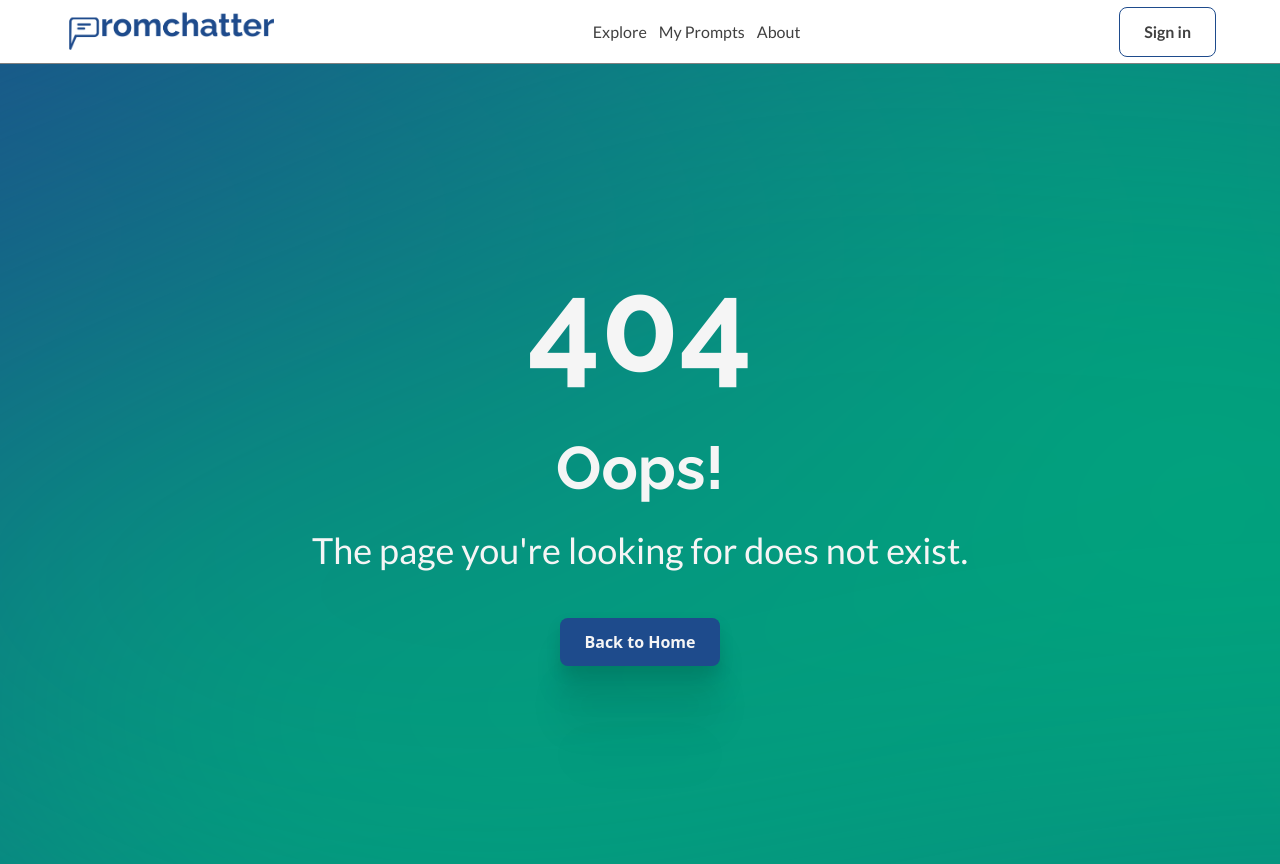
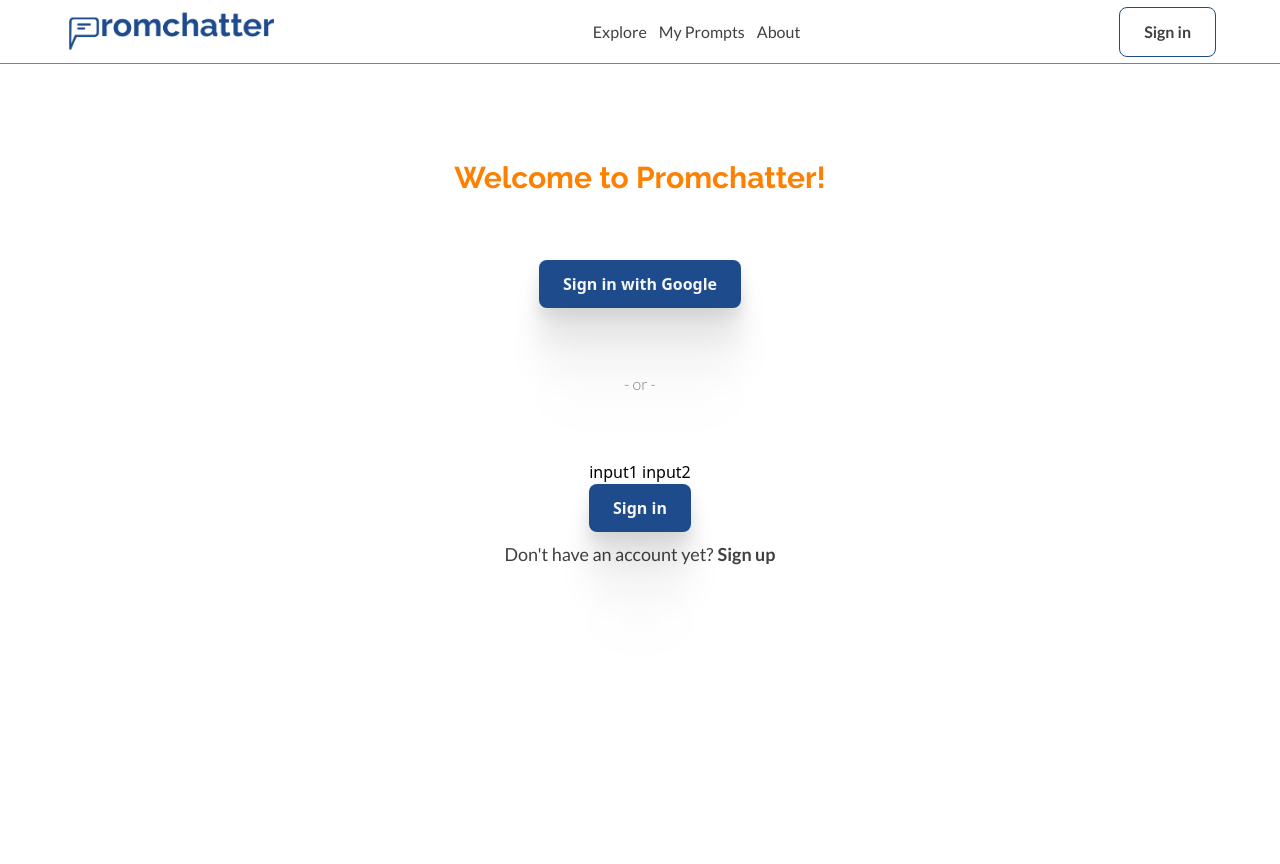
Before and after one commit to Mikadifo/Promchatter, a Next.js app: page /login in a window 1280 px wide. Before the commit this address had no page. After the commit the page ends 800 px from the top, so only its background shows below. Built offline with nearby package versions, Linux system fonts and the light colour scheme.

Commit message:
add: login page and basic structure

```diff
--- a/src/app/layout.js
+++ b/src/app/layout.js
@@ -1,5 +1,6 @@
 import './globals.css';
 import { Lato, Raleway } from 'next/font/google';
+import Navbar from '@/components/navbar';
 
 const lato = Lato({
     subsets: ['latin'],
@@ -24,6 +25,7 @@ export default function RootLayout({ children }) {
     return (
         <html lang="en">
             <body className={`${lato.variable} ${raleway.variable}`}>
+                <Navbar />
                 {children}
             </body>
         </html>
--- /dev/null
+++ b/src/app/login/page.js
@@ -0,0 +1,28 @@
+import Button from '@/components/button';
+import Link from 'next/link';
+
+const Login = () => {
+    return (
+        <div className="text-center my-24">
+            <h3 className="font-raleway font-bold text-orange text-3xl mb-16">
+                Welcome to Promchatter!
+            </h3>
+            <Link href="#">
+                <Button>Sign in with Google</Button>
+            </Link>
+            <div className="my-16 font-lato font-light text-gray text-base">
+                - or -
+            </div>
+            <form action="GET">input1 input2</form>
+            <Button>Sign in</Button>
+            <p className="flex justify-center font-lato font-normal text-black text-lg mt-2">
+                Don't have an account yet?
+                <Link className="font-bold ml-1" href="/sign-up">
+                    Sign up
+                </Link>
+            </p>
+        </div>
+    );
+};
+
+export default Login;
--- a/src/app/page.js
+++ b/src/app/page.js
@@ -1,10 +1,8 @@
 import Banner from '@/components/banner';
-import Navbar from '@/components/navbar';
 
 export default function Home() {
     return (
         <main>
-            <Navbar />
             <Banner />
             <footer>
                 <Banner isFooter={true} />
--- a/src/components/navbar.js
+++ b/src/components/navbar.js
@@ -23,9 +23,12 @@ const Navbar = () => {
                     <Link href="/about">About</Link>
                 </li>
             </ul>
-            <a className="px-6 py-3 border border-solid border-blue rounded-lg font-lato font-bold">
+            <Link
+                href="/login"
+                className="px-6 py-3 border border-solid border-blue rounded-lg font-lato font-bold"
+            >
                 Sign in
-            </a>
+            </Link>
         </nav>
     );
 };
```
